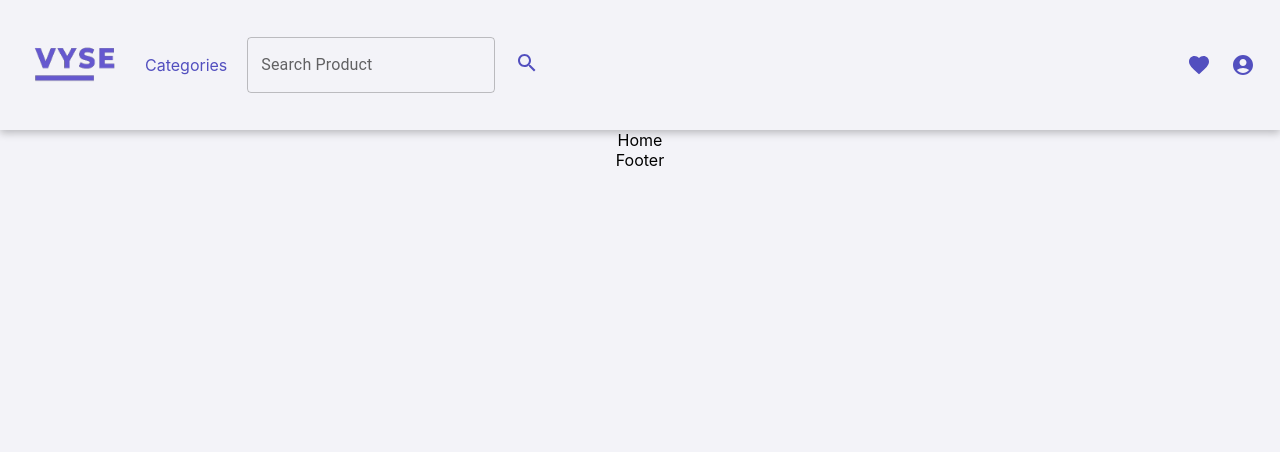
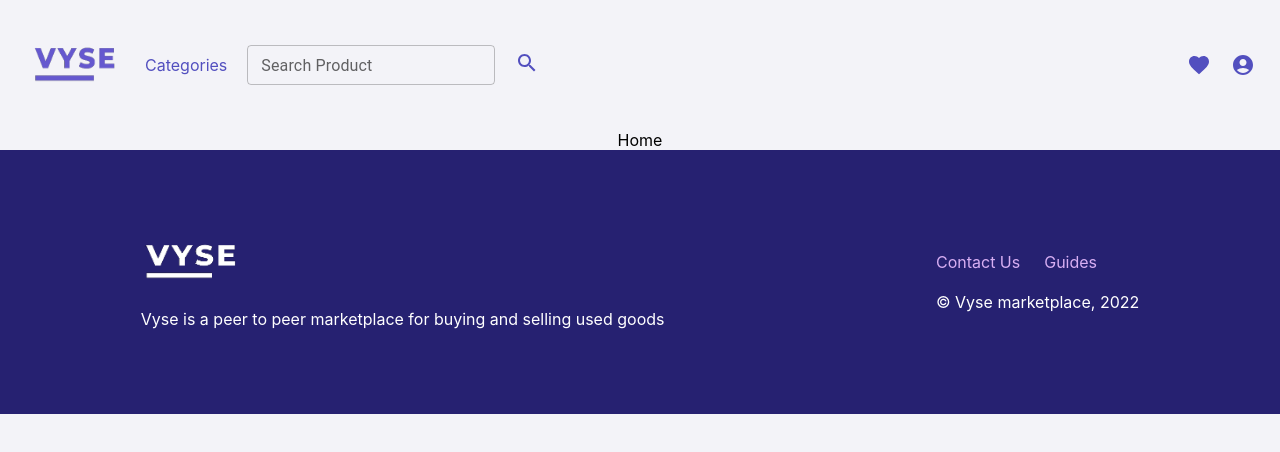
Before and after one commit to 0xArcheon/vyse, a React (Create React App) app: page / in a window 1280 px wide. Shown: the top 452 px of the page. Built offline with nearby package versions, Linux system fonts and the light colour scheme.

Commit message:
designed the footer component

```diff
--- /dev/null
+++ b/src/components/Footer/footer.css
@@ -0,0 +1,22 @@
+.footer {
+    color: white;
+    background-color: #262171;
+    padding: 85px 5px;
+    display: flex;
+    justify-content: space-around;
+    align-items: center;
+}
+.footer > *{
+    display: flex;
+    justify-content: space-around;
+    align-items: flex-start;
+    flex-direction: column;
+}
+.links {
+    display: flex;
+    gap: 24px;
+}
+a {
+    text-decoration: none;
+    color: #D8AFF3;
+}
--- a/src/components/Footer/footer.js
+++ b/src/components/Footer/footer.js
@@ -1,8 +1,33 @@
 import React from 'react'
+import { Link } from "react-router-dom";
+import "./footer.css";
 
 function footer() {
     return (
-        <>Footer</>
+        <div className='footer'>
+            <div className="left">
+                <div className="item">
+                    <img src='/images/logoLight.png' className='icon-img'></img>
+                </div>
+                <div className="item">
+                    <span>Vyse is a peer to peer marketplace for buying and selling used goods</span>
+                </div>
+            </div>
+            <div className="right">
+                <div className="links">
+                    <div>
+                        <Link to="#">Contact Us</Link>
+                    </div>
+                    <div>
+                        <Link to="#">Guides</Link>
+                    </div>
+                </div>
+                <div className="copyright">
+                    <span>© Vyse marketplace, 2022</span>
+                </div>
+
+            </div>
+        </div>
     )
 }
 
--- a/src/components/Navbar/navbar.css
+++ b/src/components/Navbar/navbar.css
@@ -4,7 +4,7 @@
     display: flex;
     justify-content: space-between;
     align-items: center;
-    box-shadow: rgba(0, 0, 0, 0.24) 0px 3px 8px;
+
 }
 
 .left, .right {
--- a/src/components/Navbar/navbar.js
+++ b/src/components/Navbar/navbar.js
@@ -19,7 +19,7 @@ function navbar() {
                         <Link to="/Products/1" className='category'>Categories</Link>
                     </div>
                     <div className="item">
-                        <TextField id="outlined-basic" label="Search Product" variant="outlined" />
+                        <TextField id="outlined-basic" size='small' label="Search Product" variant="outlined" />
                     </div>
                     <div className="item">
                         <SearchTwoToneIcon sx={{ color: "#524FBF" }} />
```
Also changed, not shown: public/images/logoLight.png.
